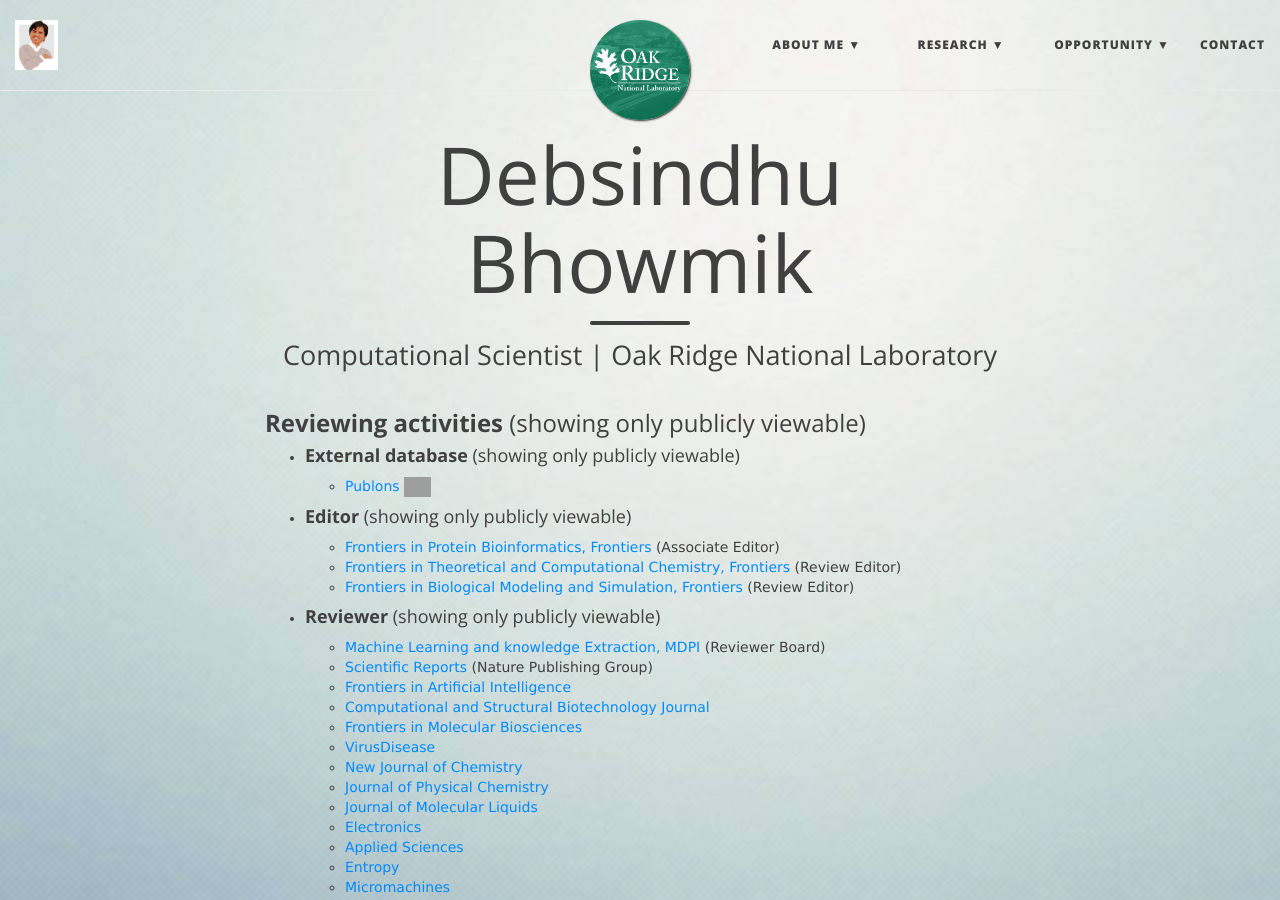
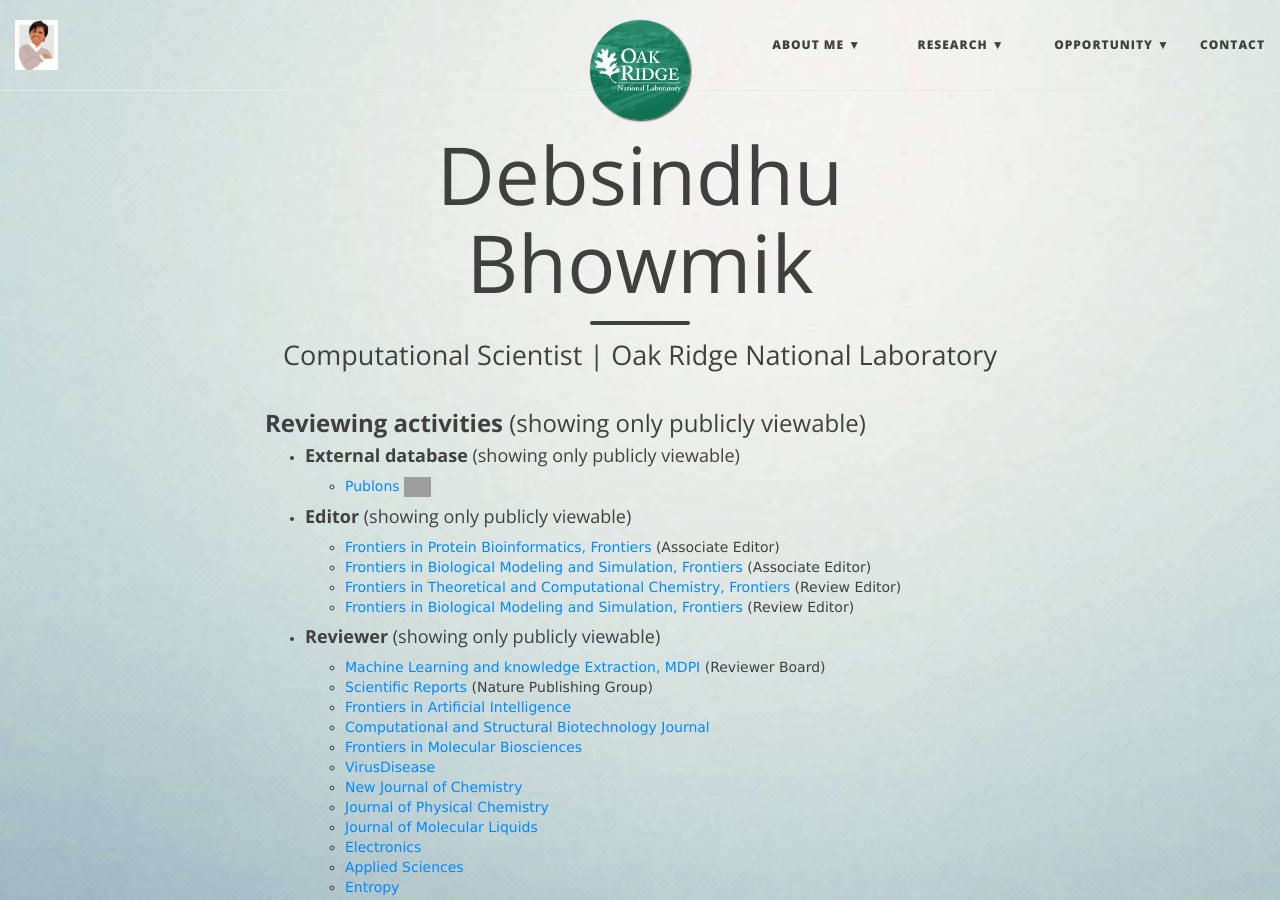
Before and after one commit to debsindhu/debsindhu.github.io, a Jekyll site: the page built from proffesional_involvement.md, in a window 1280 px wide and 900 px high. Built offline with Jekyll 4.4.1, drawn with Linux system fonts in a browser that asks for light colours; nearby versions of some CDN libraries; grey boxes are pictures that could not be loaded.

Commit message:
Update proffesional_involvement.md

```diff
--- a/proffesional_involvement.md
+++ b/proffesional_involvement.md
@@ -11,6 +11,7 @@ use-site-title: true
 
 * #### **Editor** (showing only publicly viewable)
     - [Frontiers in Protein Bioinformatics, Frontiers](https://www.frontiersin.org/journals/bioinformatics/sections/protein-bioinformatics) (Associate Editor)
+    - [Frontiers in Biological Modeling and Simulation, Frontiers](https://www.frontiersin.org/journals/molecular-biosciences/sections/biological-modeling-and-simulation) (Associate Editor)
     - [Frontiers in Theoretical and Computational Chemistry, Frontiers](https://www.frontiersin.org/journals/chemistry/sections/theoretical-and-computational-chemistry) (Review Editor)
     - [Frontiers in Biological Modeling and Simulation, Frontiers](https://www.frontiersin.org/journals/molecular-biosciences/sections/biological-modeling-and-simulation) (Review Editor)
 
```
